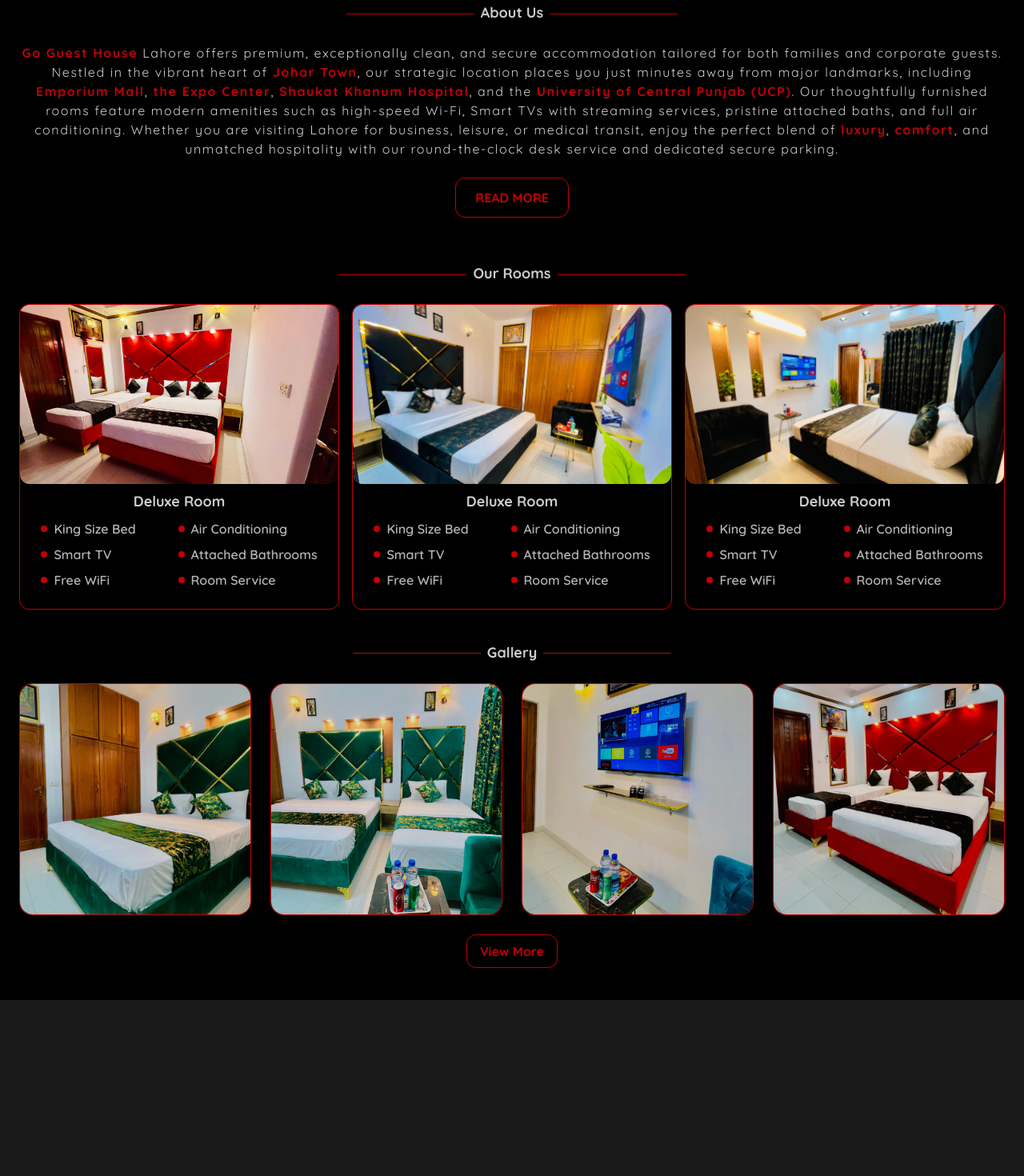
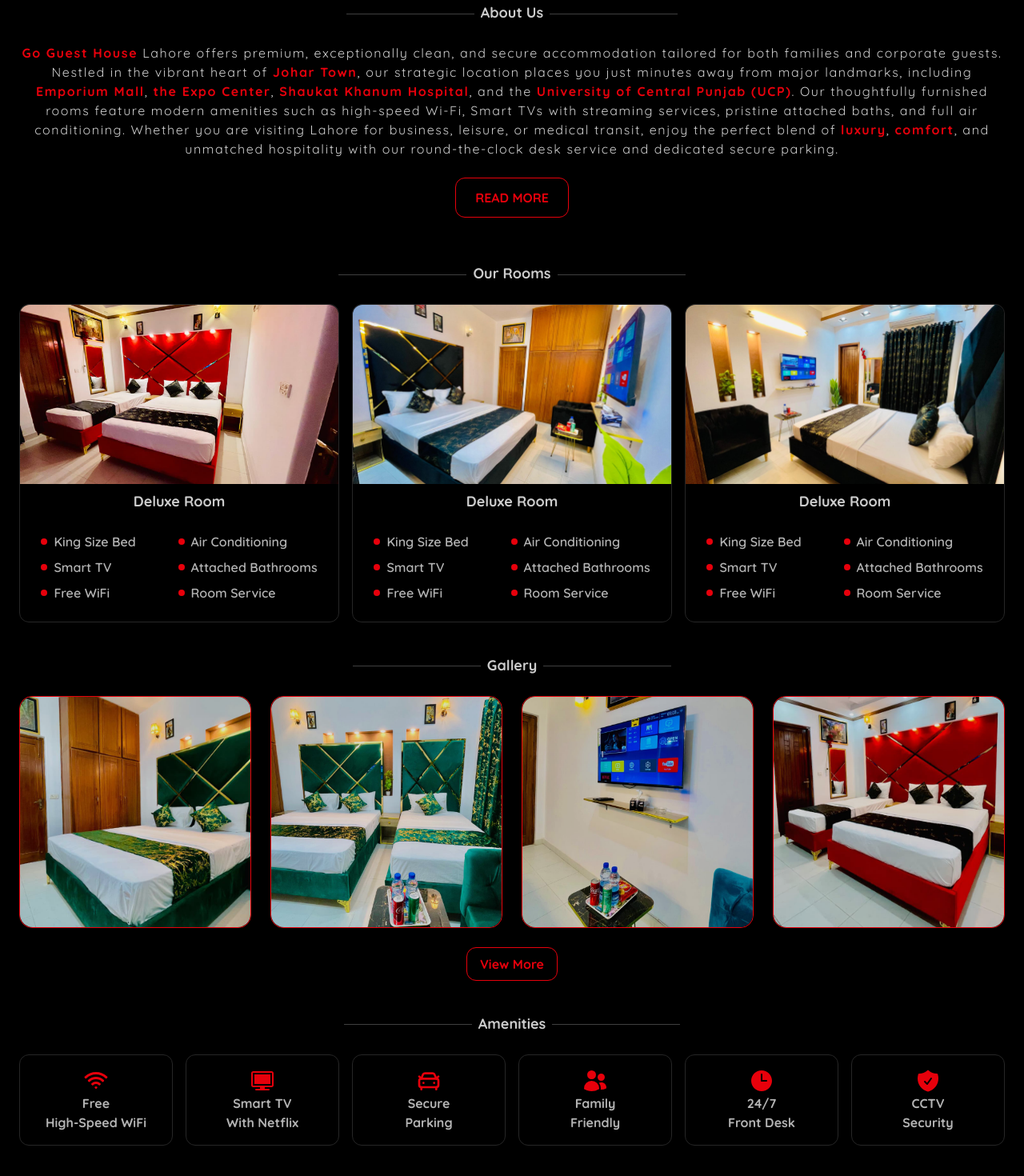
Before and after one commit to kaze1-dev/guest_house, a Next.js app: page / in a window 1280 px wide. Shown: the part 854-2324 px from the top of the page at 80% size. Before the commit the page ends 2104 px from the top, so only its background shows below. Built offline with nearby package versions, Linux system fonts and the light colour scheme.

Commit message:
section: facilities

```diff
--- a/app/page.tsx
+++ b/app/page.tsx
@@ -1,4 +1,5 @@
 import Description from "@/components/home/description";
+import Facilities from "@/components/home/facilities";
 import Gallery from "@/components/home/gallery";
 import Hero from "@/components/home/hero";
 import Rooms from "@/components/home/ourRooms";
@@ -15,6 +16,7 @@
       <Description />
       <Rooms />
       <Gallery />
+      <Facilities />
     </div>
   )
 }
--- a/components/home/description.tsx
+++ b/components/home/description.tsx
@@ -4,15 +4,15 @@
   return (
     <div className='py-4 px-6'>
       <h3 className='text-lg text-white/80 flex justify-center items-center font-bold gap-2 mb-6 mt-10'>
-        <span className='border w-40 border-red-700 border-t-0 mt-0.5 rounded-full font-rounded' />
+        <span className='border w-40 border-neutral-700 border-t-0 mt-0.5 rounded-full font-rounded' />
         About Us
-        <span className='border w-40 border-red-700 border-t-0 mt-0.5 rounded-full' />
+        <span className='border w-40 border-neutral-700 border-t-0 mt-0.5 rounded-full' />
       </h3>
       <div className='font-rounded text-center'>
         <p className='text-center font text-white/80 tracking-widest'>
-          <span className='text-red-700 font-bold'>Go Guest House</span> Lahore offers premium, exceptionally clean, and secure accommodation tailored for both families and corporate guests. Nestled in the vibrant heart of <span className='text-red-700 font-bold'>Johar Town</span>, our strategic location places you just minutes away from major landmarks, including <span className='text-red-700 font-bold'>Emporium Mall</span>, <span className='text-red-700 font-bold'>the Expo Center</span>, <span className='text-red-700 font-bold'>Shaukat Khanum Hospital</span>, and the <span className='text-red-700 font-bold'>University of Central Punjab (UCP)</span>. Our thoughtfully furnished rooms feature modern amenities such as high-speed Wi-Fi, Smart TVs with streaming services, pristine attached baths, and full air conditioning. Whether you are visiting Lahore for business, leisure, or medical transit, enjoy the perfect blend of <span className='text-red-700 font-bold'>luxury</span>, <span className='text-red-700 font-bold'>comfort</span>, and unmatched hospitality with our round-the-clock desk service and dedicated secure parking.
+          <span className='text-red-600 font-bold'>Go Guest House</span> Lahore offers premium, exceptionally clean, and secure accommodation tailored for both families and corporate guests. Nestled in the vibrant heart of <span className='text-red-600 font-bold'>Johar Town</span>, our strategic location places you just minutes away from major landmarks, including <span className='text-red-600 font-bold'>Emporium Mall</span>, <span className='text-red-600 font-bold'>the Expo Center</span>, <span className='text-red-600 font-bold'>Shaukat Khanum Hospital</span>, and the <span className='text-red-600 font-bold'>University of Central Punjab (UCP)</span>. Our thoughtfully furnished rooms feature modern amenities such as high-speed Wi-Fi, Smart TVs with streaming services, pristine attached baths, and full air conditioning. Whether you are visiting Lahore for business, leisure, or medical transit, enjoy the perfect blend of <span className='text-red-600 font-bold'>luxury</span>, <span className='text-red-600 font-bold'>comfort</span>, and unmatched hospitality with our round-the-clock desk service and dedicated secure parking.
         </p>
-        <button className='mt-6 border border-red-700 text-red-700 font-bold font-rounded px-6 py-3 rounded-xl hover:bg-red-700/10 transition-all cursor-pointer'>
+        <button className='mt-6 border border-red-600 text-red-600 font-bold font-rounded px-6 py-3 rounded-xl hover:bg-red-600/10 transition-all cursor-pointer'>
           READ MORE
         </button>
       </div>
--- /dev/null
+++ b/components/home/facilities.tsx
@@ -0,0 +1,63 @@
+import React from 'react'
+import { HiClock, HiShieldCheck, HiTv, HiUsers, HiWifi } from 'react-icons/hi2';
+import { LuCar, LuCarFront } from 'react-icons/lu';
+
+const Facilities = () => {
+  return (
+    <div className='pb-10'>
+      <div>
+        <h3 className='text-lg text-white/80 flex justify-center items-center font-bold gap-2 mb-6 mt-10'>
+          <span className='border w-40 border-neutral-700 border-t-0 mt-0.5 rounded-full font-rounded' />
+          Amenities
+          <span className='border w-40 border-neutral-700 border-t-0 mt-0.5 rounded-full' />
+        </h3>
+      </div>
+      <div className='grid grid-cols-1 sm:grid-cols-2 md:grid-cols-3 lg:grid-cols-6 px-6 gap-4'>
+        <div className='font-bold flex flex-col justify-center items-center border rounded-xl border-neutral-800 hover:border-neutral-700 transition p-4'>
+          <HiWifi className='text-red-600' size={32} />
+          <p className='flex flex-col items-center text-white/70'>
+            <span>Free</span>
+            <span>High-Speed WiFi</span>
+          </p>
+        </div>
+        <div className='font-bold flex flex-col justify-center items-center border rounded-xl border-neutral-800 hover:border-neutral-700 transition p-4'>
+          <HiTv className='text-red-600' size={32} />
+          <p className='flex flex-col items-center text-white/70'>
+            <span>Smart TV</span>
+            <span>With Netflix</span>
+          </p>
+        </div>
+        <div className=' font-bold flex flex-col justify-center items-center border border-neutral-800 rounded-xl hover:border-neutral-700 transition p-4'>
+          <LuCarFront className='text-red-600' size={32} />
+          <p className='flex flex-col items-center text-white/70'>
+            <span>Secure</span>
+            <span>Parking</span>
+          </p>
+        </div>
+        <div className=' font-bold flex flex-col justify-center items-center border border-neutral-800 rounded-xl hover:border-neutral-700 transition p-4'>
+          <HiUsers className='text-red-600' size={32} />
+          <p className='flex flex-col items-center text-white/70'>
+            <span>Family</span>
+            <span>Friendly</span>
+          </p>
+        </div>
+        <div className='font-bold flex flex-col justify-center items-center border rounded-xl border-neutral-800 hover:border-neutral-700 transition p-4'>
+          <HiClock className='text-red-600' size={32} />
+          <p className='flex flex-col items-center text-white/70'>
+            <span>24/7</span>
+            <span>Front Desk</span>
+          </p>
+        </div>
+        <div className='font-bold flex flex-col justify-center items-center border border-neutral-800 rounded-xl hover:border-neutral-700 transition  p-4'>
+          <HiShieldCheck className='text-red-600' size={32} />
+          <p className='flex flex-col items-center text-white/70'>
+            <span>CCTV</span>
+            <span>Security</span>
+          </p>
+        </div>
+      </div>
+    </div>
+  )
+}
+
+export default Facilities
--- a/components/home/gallery.tsx
+++ b/components/home/gallery.tsx
@@ -3,30 +3,30 @@
 
 const Gallery = () => {
   return (
-    <div className='px-6 pb-10'>
+    <div className='px-6'>
       <div>
         <h3 className='text-lg text-white/80 flex justify-center items-center font-bold gap-2 mb-6 mt-10'>
-          <span className='border w-40 border-red-700 border-t-0 mt-0.5 rounded-full font-rounded' />
+          <span className='border w-40 border-neutral-700 border-t-0 mt-0.5 rounded-full font-rounded' />
           Gallery
-          <span className='border w-40 border-red-700 border-t-0 mt-0.5 rounded-full' />
+          <span className='border w-40 border-neutral-700 border-t-0 mt-0.5 rounded-full' />
         </h3>
       </div>
       <div className='grid grid-cols-1 sm:grid-cols-2 lg:grid-cols-4 gap-6'>
-        <div className='border border-red-700 rounded-2xl'>
+        <div className='border border-red-600 rounded-2xl'>
           <Image className='w-full h-auto rounded-2xl brightness-90' alt='Go Guest House Lahore 1' src='/Go_Guest_House_Lahore_1.webp' width={200} height={200} />
         </div>
-        <div className=' border border-red-700 rounded-2xl'>
+        <div className=' border border-red-600 rounded-2xl'>
           <Image className='w-full h-auto rounded-2xl brightness-90' alt='Go Guest House Lahore 1' src='/Go_Guest_House_Lahore_3.webp' width={200} height={200} />
         </div>
-        <div className=' border border-red-700 rounded-2xl'>
+        <div className=' border border-red-600 rounded-2xl'>
           <Image className='w-full h-auto rounded-2xl brightness-90' alt='Go Guest House Lahore 1' src='/Go_Guest_House_Lahore_5.webp' width={200} height={200} />
         </div>
-        <div className=' border border-red-700 rounded-2xl'>
+        <div className=' border border-red-600 rounded-2xl'>
           <Image className='w-full h-auto rounded-2xl brightness-90' alt='Go Guest House Lahore 1' src='/GO_Guest_House_Lahore_10.webp' width={200} height={200} />
         </div>
       </div>
       <div className='flex justify-center items-center mt-6'>
-        <button className='px-4 py-2 rounded-xl border-red-700 border text-red-700 font-bold text-center cursor-pointer hover:bg-red-700/10 transition'>
+        <button className='px-4 py-2 rounded-xl border-red-600 border text-red-600 font-bold text-center cursor-pointer hover:bg-red-600/10 transition'>
           View More
         </button>
       </div>
--- a/components/home/ourRooms.tsx
+++ b/components/home/ourRooms.tsx
@@ -6,109 +6,109 @@
     <div className=' px-6'>
       <div>
         <h3 className='text-lg text-white/80 flex justify-center items-center font-bold gap-2 mb-6 mt-10'>
-          <span className='border w-40 border-red-700 border-t-0 mt-0.5 rounded-full font-rounded' />
+          <span className='border w-40 border-neutral-700 border-t-0 mt-0.5 rounded-full font-rounded' />
           Our Rooms
-          <span className='border w-40 border-red-700 border-t-0 mt-0.5 rounded-full' />
+          <span className='border w-40 border-neutral-700 border-t-0 mt-0.5 rounded-full' />
         </h3>
       </div>
       <div className='grid grid-cols-1 md:grid-cols-2 gap-4 lg:grid-cols-3'>
-        <div className='border border-red-700 rounded-xl pb-6'>
-          <Image className='w-full h-auto rounded-xl' width={300} height={300} src='/bed11.jpeg' alt='Deluxe Room' />
-          <h4 className='my-2 text-center font-bold text-lg font-rounded text-white/80'>Deluxe Room</h4>
+        <div className='border border-neutral-800 hover:border-neutral-700 transition rounded-xl pb-6'>
+          <Image className='w-full h-auto rounded-t-xl' width={300} height={300} src='/bed11.jpeg' alt='Deluxe Room' />
+          <h4 className='mt-2 mb-6 text-center font-bold text-lg font-rounded text-white/80'>Deluxe Room</h4>
           <div className='flex justify-around text-white/70'>
             <div className='flex flex-col gap-2 font-semibold'>
               <div className='flex items-center gap-2'>
-                <span className='bg-red-700 rounded-full w-2 h-2'></span>
+                <span className='bg-red-600 rounded-full w-2 h-2'></span>
                 <p>King Size Bed</p>
               </div>
               <div className='flex items-center gap-2'>
-                <span className='bg-red-700 rounded-full w-2 h-2'></span>
+                <span className='bg-red-600 rounded-full w-2 h-2'></span>
                 <p>Smart TV</p>
               </div>
               <div className='flex items-center gap-2'>
-                <span className='bg-red-700 rounded-full w-2 h-2'></span>
+                <span className='bg-red-600 rounded-full w-2 h-2'></span>
                 <p>Free WiFi</p>
               </div>
             </div>
             <div className='flex flex-col gap-2 font-semibold'>
               <div className='flex items-center gap-2'>
-                <span className='bg-red-700 rounded-full w-2 h-2'></span>
+                <span className='bg-red-600 rounded-full w-2 h-2'></span>
                 <p>Air Conditioning</p>
               </div>
               <div className='flex items-center gap-2'>
-                <span className='bg-red-700 rounded-full w-2 h-2'></span>
+                <span className='bg-red-600 rounded-full w-2 h-2'></span>
                 <p>Attached Bathrooms</p>
               </div>
               <div className='flex items-center gap-2'>
-                <span className='bg-red-700 rounded-full w-2 h-2'></span>
+                <span className='bg-red-600 rounded-full w-2 h-2'></span>
                 <p>Room Service</p>
               </div>
             </div>
           </div>
         </div>
-        <div className='border border-red-700 rounded-xl pb-6'>
-          <Image className='w-full h-auto rounded-xl' width={300} height={300} src='/bed7.jpeg' alt='Executive room' />
-          <h4 className='my-2 text-center font-bold text-lg font-rounded text-white/80'>Deluxe Room</h4>
+        <div className='border border-neutral-800 hover:border-neutral-700 transition rounded-xl pb-6'>
+          <Image className='w-full h-auto rounded-t-xl' width={300} height={300} src='/bed7.jpeg' alt='Executive room' />
+          <h4 className='mt-2 mb-6 text-center font-bold text-lg font-rounded text-white/80'>Deluxe Room</h4>
           <div className='flex justify-around text-white/70'>
             <div className='flex flex-col gap-2'>
               <div className='flex font-semibold items-center gap-2'>
-                <span className='bg-red-700 rounded-full w-2 h-2'></span>
+                <span className='bg-red-600 rounded-full w-2 h-2'></span>
                 <p>King Size Bed</p>
               </div>
               <div className='flex font-semibold items-center gap-2'>
-                <span className='bg-red-700 rounded-full w-2 h-2'></span>
+                <span className='bg-red-600 rounded-full w-2 h-2'></span>
                 <p>Smart TV</p>
               </div>
               <div className='flex items-center gap-2 font-semibold'>
-                <span className='bg-red-700 rounded-full w-2 h-2'></span>
+                <span className='bg-red-600 rounded-full w-2 h-2'></span>
                 <p>Free WiFi</p>
               </div>
             </div>
             <div className='flex flex-col gap-2 '>
               <div className='flex items-center gap-2 font-semibold'>
-                <span className='bg-red-700 rounded-full w-2 h-2'></span>
+                <span className='bg-red-600 rounded-full w-2 h-2'></span>
                 <p>Air Conditioning</p>
               </div>
               <div className='flex items-center gap-2 font-semibold'>
-                <span className='bg-red-700 rounded-full w-2 h-2'></span>
+                <span className='bg-red-600 rounded-full w-2 h-2'></span>
                 <p>Attached Bathrooms</p>
               </div>
               <div className='flex items-center gap-2 font-semibold'>
-                <span className='bg-red-700 rounded-full w-2 h-2'></span>
+                <span className='bg-red-600 rounded-full w-2 h-2'></span>
                 <p>Room Service</p>
               </div>
             </div>
           </div>
         </div>
-        <div className='border border-red-700 rounded-xl pb-6'>
-          <Image className='w-full h-auto rounded-xl' width={300} height={300} src='/bed9.jpeg' alt='Family Room' />
-          <h4 className='my-2 text-center font-bold text-lg font-rounded text-white/80'>Deluxe Room</h4>
+        <div className='border border-neutral-800 hover:border-neutral-700 transition rounded-xl pb-6'>
+          <Image className='w-full h-auto rounded-t-xl' width={300} height={300} src='/bed9.jpeg' alt='Family Room' />
+          <h4 className='mt-2 mb-6 text-center font-bold text-lg font-rounded text-white/80'>Deluxe Room</h4>
           <div className='flex justify-around text-white/70'>
             <div className='flex flex-col gap-2 '>
               <div className='flex items-center gap-2 font-semibold'>
-                <span className='bg-red-700 rounded-full w-2 h-2'></span>
+                <span className='bg-red-600 rounded-full w-2 h-2'></span>
                 <p>King Size Bed</p>
               </div>
               <div className='flex items-center gap-2 font-semibold'>
-                <span className='bg-red-700 rounded-full w-2 h-2'></span>
+                <span className='bg-red-600 rounded-full w-2 h-2'></span>
                 <p>Smart TV</p>
               </div>
               <div className='flex items-center gap-2 font-semibold'>
-                <span className='bg-red-700 rounded-full w-2 h-2'></span>
+                <span className='bg-red-600 rounded-full w-2 h-2'></span>
                 <p>Free WiFi</p>
               </div>
             </div>
             <div className='flex flex-col gap-2 font-semibold'>
               <div className='flex items-center gap-2'>
-                <span className='bg-red-700 rounded-full w-2 h-2'></span>
+                <span className='bg-red-600 rounded-full w-2 h-2'></span>
                 <p>Air Conditioning</p>
               </div>
               <div className='flex items-center gap-2'>
-                <span className='bg-red-700 rounded-full w-2 h-2'></span>
+                <span className='bg-red-600 rounded-full w-2 h-2'></span>
                 <p>Attached Bathrooms</p>
               </div>
               <div className='flex items-center gap-2'>
-                <span className='bg-red-700 rounded-full w-2 h-2'></span>
+                <span className='bg-red-600 rounded-full w-2 h-2'></span>
                 <p>Room Service</p>
               </div>
             </div>
```
Also changed, not shown: components/home/hero.tsx (+5 -5 lines), components/navbar.tsx (+6 -6 lines).
